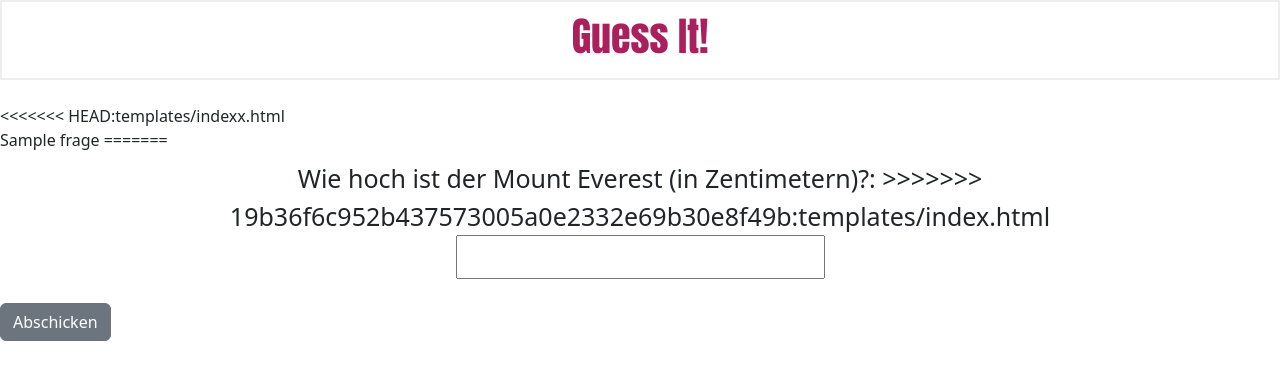
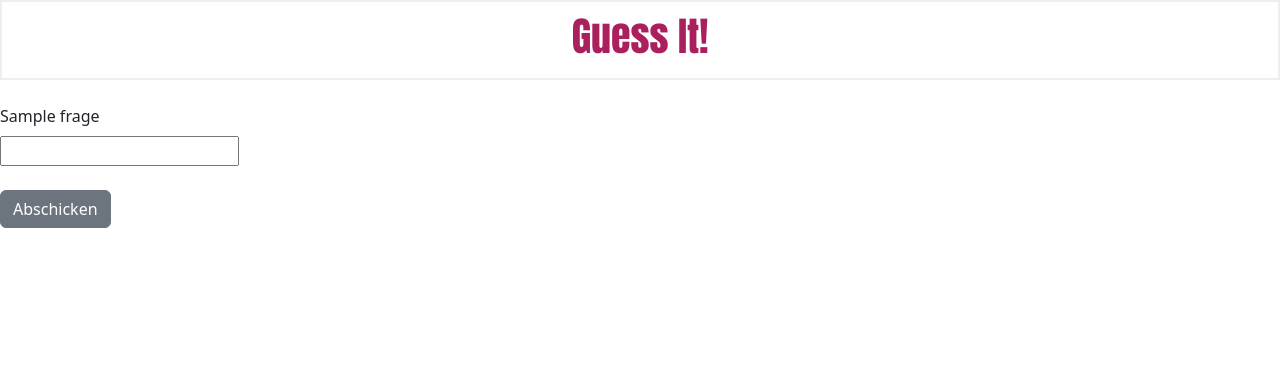
Before and after one commit to elisa123-dot/Titel, a Flask app: template templates/indexx.html in a window 1280 px wide. Shown: the top 380 px of the page. Run offline with Flask 3, Linux system fonts and the light colour scheme; the template is opened without the code that fills it: most values are stand-ins (such as "Sample title", 1, 10 or a date in 2020).

Commit message:
Refactor response handling in app.py and update templates for improved user interaction

```diff
--- a/app.py
+++ b/app.py
@@ -5,11 +5,24 @@ app = Flask(__name__)
 @app.route('/', methods=['GET', 'POST'])
 def index():
     if request.method == 'POST':
-        Eingabe = request.form.get('Eingabe')
-        if int(Eingabe) == 884900:
-            return render_template("indexcopy.html", "richtig", richtantwort="Antwort: 884900", deinantwort= "deine Antwort: ", eeingabe= int(Eingabe))
+        jane = request.form.get('jane')
+        if jane == "Nein":
+            return render_template("indexxcopy.html", Frage= "Wie hoch ist der Mount Everest (in cm)?")
+            Eingabe=request.form.get('eingabe')
+            if int(Eingabe) == 884900:
+                return render_template("indexcopy.html", "richtig", richtantwort="Antwort:",o=884900 ,deinantwort= "deine Antwort: ", eeingabe= int(Eingabe))
+            else :
+                return render_template("indexcopy.html", antwort= round(int(Eingabe)*100/884900,2), prozent="%", richtantwort="Antwort: 884900", o=8840900 ,deinantwort= "deine Antwort: ", eeingabe= int(Eingabe) )
         else :
-            return render_template("indexcopy.html", antwort= round(int(Eingabe)*100/884900,2), prozent="%", richtantwort="Antwort: 884900", deinantwort= "deine Antwort: ", eeingabe= int(Eingabe) )
+            Eingabee=request.form.get('Eingabee')
+            return render_template("indexx.html", Frage= Eingabee )
+            Antwort=request.form.get('Antwort')
+            if int(Eingabe) == Antwort:
+                return render_template("indexcopy.html", "richtig", richtantwort="Antwort:", deinantwort= "deine Antwort: ", o=Antwort , eeingabe= int(Eingabe))
+            else :
+                return render_template("indexcopy.html", antwort= round(int(Eingabe)*100/884900,2), prozent="%", richtantwort="Antwort: ",o=Antwort ,deinantwort= "deine Antwort: ", eeingabe= int(Eingabe) )
+
+
 
     return render_template('index.html')
 
--- a/templates/indexcopy.html
+++ b/templates/indexcopy.html
@@ -12,7 +12,7 @@
 
      <br>
       <div>
-        {{richtantwort}}
+        {{richtantwort}} {{oS}}
        <br> {{antwort}}  {{prozent}}
        <br>
        {{deinantwort}} {{eeingabe}}
--- a/templates/indexx.html
+++ b/templates/indexx.html
@@ -21,13 +21,10 @@
      <br>
      <div >
       <form action="/" method="POST">
-<<<<<<< HEAD:templates/indexx.html
+
     <div>
         <label for="username" class="form-label">{{Frage}}</label>
-=======
-    <div id="form-label">
-        <label for="username" id="form-label">Wie hoch ist der Mount Everest (in Zentimetern)?:</label>
->>>>>>> 19b36f6c952b437573005a0e2332e69b30e8f49b:templates/index.html
+
         <br>
         <input type="text"  name="Eingabe" >
     </div>
```
